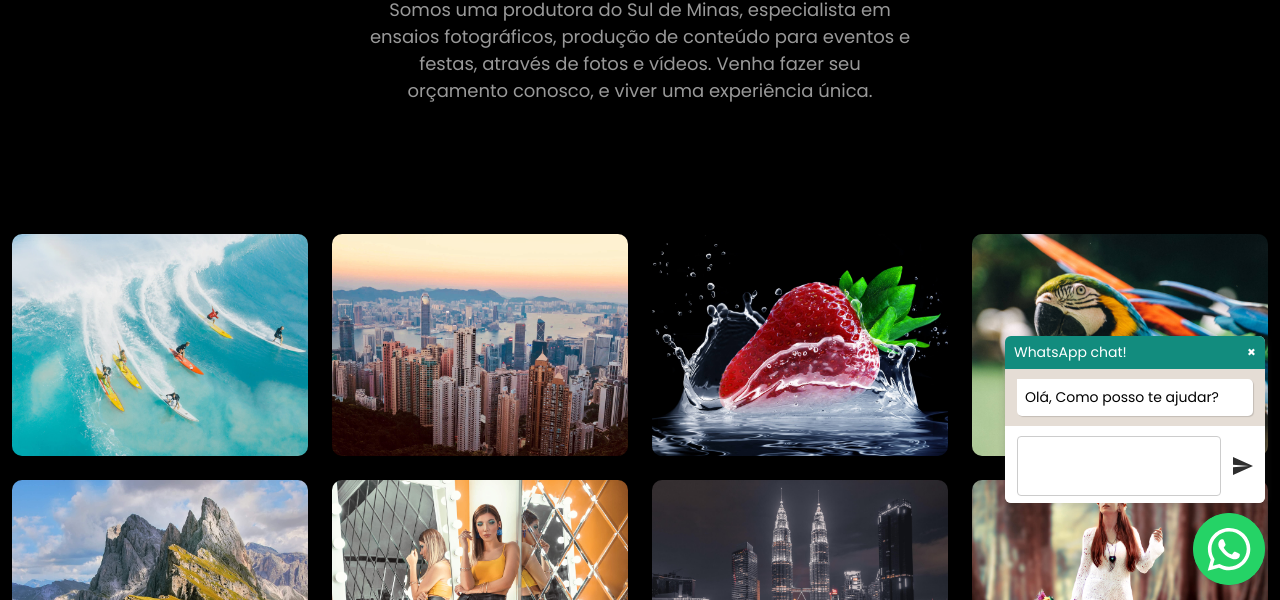
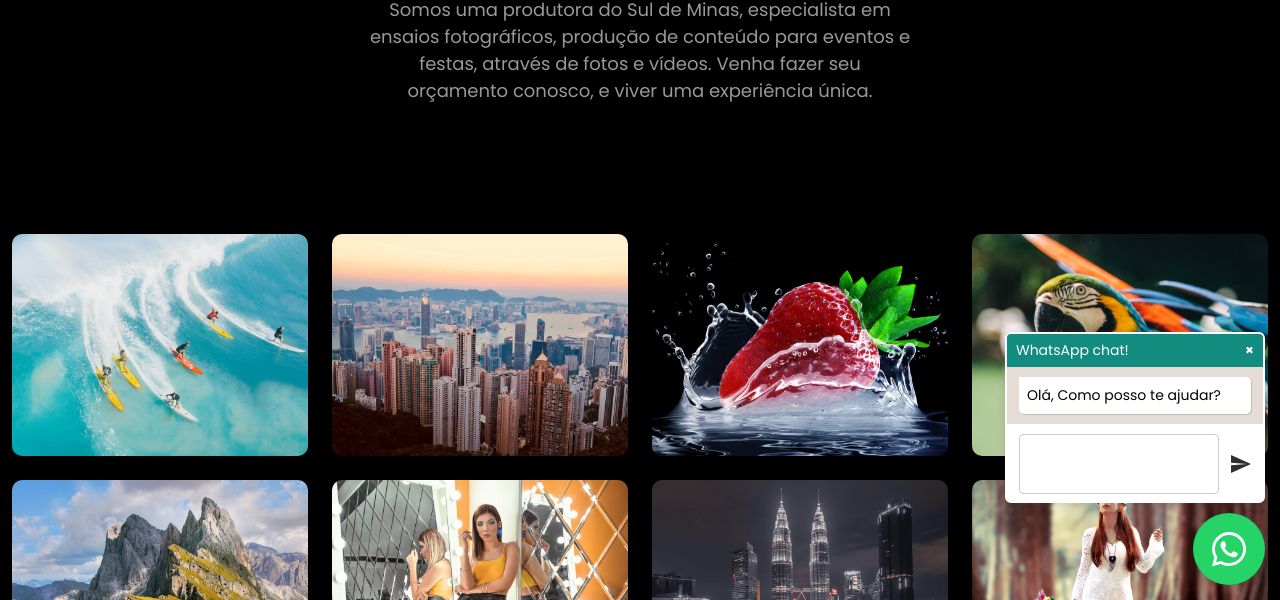
Before and after one commit to itjuanpablo/raconto, a plain HTML site: page views/index.html in a window 1280 px wide. Both pictures are taken after a click on the element 1229 px from the left and 749 px from the top of the page. Shown: the part 200-800 px from the top of the page. Drawn offline with Linux system fonts and the light colour scheme.

Commit message:
MOD: Ajustes pop-up

```diff
--- a/views/floating-whatsapp-master/floating-wpp.css
+++ b/views/floating-whatsapp-master/floating-wpp.css
@@ -18,7 +18,7 @@
 .floating-wpp .floating-wpp-button img,
 .floating-wpp .floating-wpp-button svg {
   position: absolute;
-    width: 100%;
+  width: 80%;
   height: auto;
   object-fit: cover;
   top: 50%;
@@ -28,7 +28,7 @@
 }
 
 .floating-wpp:hover {
-    bottom: 17px;
+  bottom: 20px;
 }
 
 .floating-wpp:hover .floating-wpp-button {
@@ -36,9 +36,9 @@
 }
 
 .floating-wpp .floating-wpp-popup {
-    /*border: 2px solid white;*/
+  border: 2px solid white;
   border-radius: 6px;
-    background-color: #E5DDD5;
+  background-color: #e5ddd5;
   position: absolute;
   overflow: hidden;
   padding: 0;
```
Lines whose indentation alone changed are shown as unchanged.
